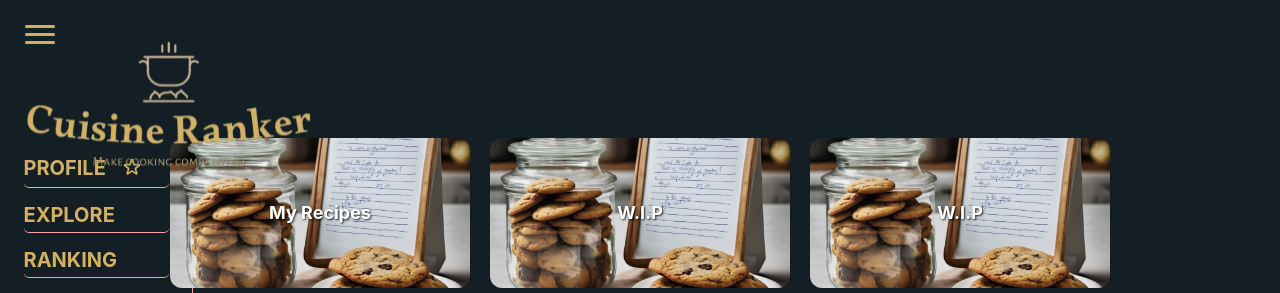
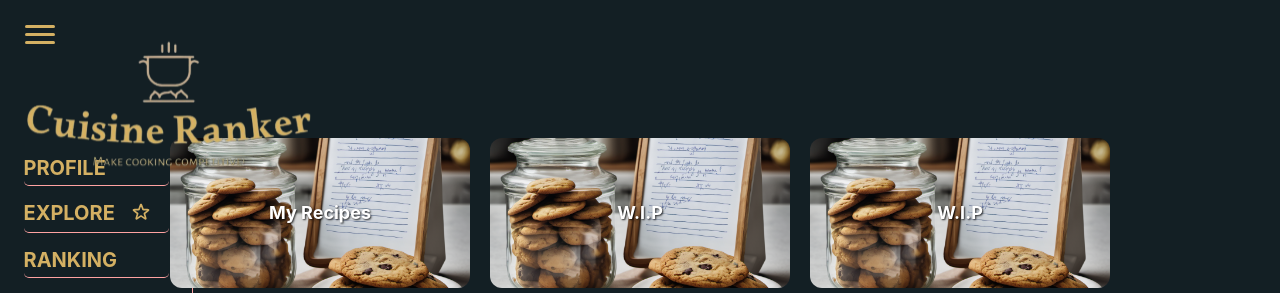
Before and after one commit to aparpEdu/CuisineRankerFE, a React (Create React App) app: page /explore in a window 1280 px wide. Shown: the top 293 px of the page. Built offline with nearby package versions, Linux system fonts and the light colour scheme; sample sign-in values are in the browser's storage.

Commit message:
Made it possible to redirect to homepage when clicking on logo

```diff
--- a/src/components/layout/Layout.jsx
+++ b/src/components/layout/Layout.jsx
@@ -1,14 +1,24 @@
-import {Outlet, Route} from "react-router-dom";
-import React from "react";
+import {Link, Outlet, Route} from "react-router-dom";
+import React, {useState} from "react";
 import Logo from "../logo/Logo";
 import NavigationBar from "../nav_bar/NavigationBar";
 import RouteGuard from "../../guards/RouteGuard";
 
 const Layout = ({ showHeader = true }) => {
+    const [currentPage, setCurrentPage] = useState("EXPLORE");
+
+    const setPageToExplore = (page) => {
+        setCurrentPage(page);
+    };
+
+
     return (
         <div className="layout-container">
-            <Logo />
-            <RouteGuard><NavigationBar /></RouteGuard>
+           <Link to={"/explore"} onClick={() => {setCurrentPage("EXPLORE")}}> <Logo/> </Link>
+
+            <RouteGuard>
+                <NavigationBar currentPage={currentPage} onChange={setPageToExplore}/>
+            </RouteGuard>
             <Outlet />
         </div>
     );
--- a/src/components/nav_bar/NavigationBar.jsx
+++ b/src/components/nav_bar/NavigationBar.jsx
@@ -3,16 +3,16 @@ import "./NavigationBar.css"
 import Star from "../../assets/star.svg"
 import {Link} from "react-router-dom";
 
-const NavigationBar = () => {
-    const [currentPage, setCurrentPage] = useState("PROFILE");
+const NavigationBar = ({currentPage, onChange}) => {
     const [sidebarOpen, setSidebarOpen] = useState(window.innerWidth >= 768);
 
+
     const handlePageClick = (page) => {
-        setCurrentPage(page);
+        onChange(page);
 
         if (window.innerWidth <= 768) {
             setSidebarOpen(false);
-            setCurrentPage("none")
+            onChange("none")
         }
     };
 
```
Also changed, not shown: src/components/logo/Logo.jsx (+4 -4 lines).
